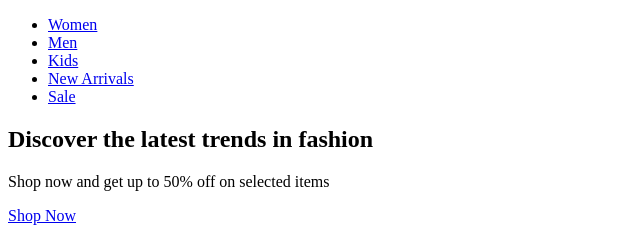
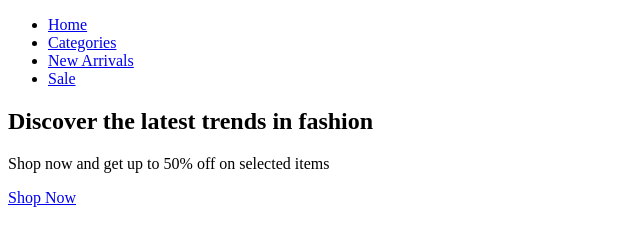
Before and after one commit to cycychl08/emmabis4.github.io, a plain HTML site: page index.html in a window 1280 px wide. Shown: the top 230 px of the page, without its empty margins (0-640 px from the left). Drawn offline with Linux system fonts and the light colour scheme.

Commit message:
Update index.html

```diff
--- a/index.html
+++ b/index.html
@@ -1,25 +1,28 @@
 <!DOCTYPE html>
 <html lang="en">
+
 <head>
   <meta charset="UTF-8">
   <meta name="viewport" content="width=device-width, initial-scale=1.0">
   <title>My Zara-like Website</title>
-    <link rel="stylesheet" href="styles.css"> <!-- Link to your CSS file for styling -->
+  <link rel="stylesheet" href="styles.css">
 </head>
+
 <body>
+
   <header>
     <nav>
       <ul>
-                <li><a href="women.html">Women</a></li>
-                <li><a href="men.html">Men</a></li>
-                <li><a href="kids.html">Kids</a></li>
-                <li><a href="new-arrivals.html">New Arrivals</a></li>
-                <li><a href="sale.html">Sale</a></li>
+        <li><a href="#hero">Home</a></li>
+        <li><a href="#categories">Categories</a></li>
+        <li><a href="#new-arrivals">New Arrivals</a></li>
+        <li><a href="#sale">Sale</a></li>
       </ul>
     </nav>
   </header>
 
   <main>
+
     <section id="hero">
       <h1>Discover the latest trends in fashion</h1>
       <p>Shop now and get up to 50% off on selected items</p>
@@ -52,17 +55,17 @@
 
     <section id="new-arrivals">
       <h2>New Arrivals</h2>
-
     </section>
 
     <section id="sale">
        <h2>Big Sale</h2>
+    </section>
 
-        </section>
   </main>
 
   <footer>
     <p>&copy; 2024 My Zara-like Website. All rights reserved.</p>
   </footer>
+
 </body>
 </html>
```
Lines whose indentation alone changed are shown as unchanged.
